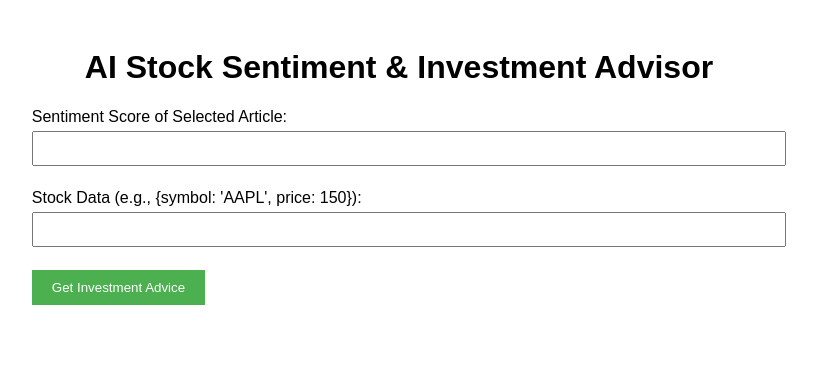
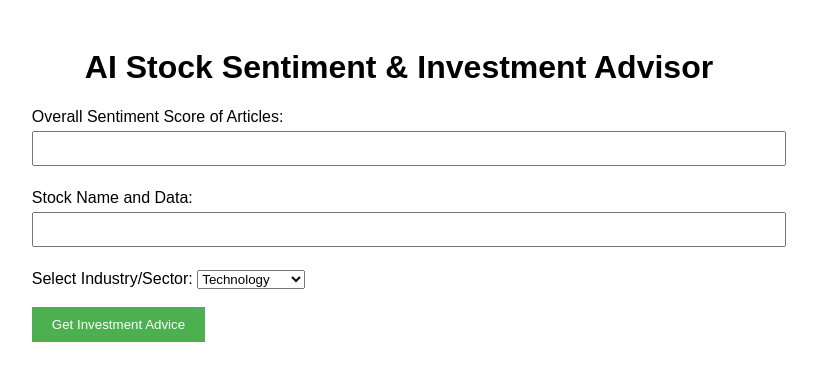
Before and after one commit to bettyp23/AI-Powered-Stock-Sentiment-Investment-Advisor, a Flask app: page / in a window 1280 px wide. Shown: the top 381 px of the page, without its empty margins (241-1058 px from the left). Run offline with Flask 2, Linux system fonts and the light colour scheme.

Commit message:
final changes

```diff
--- a/app.py
+++ b/app.py
@@ -21,9 +21,10 @@ def index():
 def get_advice():
     sentiment_score = request.form['sentiment_score']
     stock_data = request.form['stock_data']
+    sector = request.form['sector']
 
     # Fetch investment advice
-    advice = get_investment_advice(sentiment_score, stock_data)
+    advice = get_investment_advice(sentiment_score, stock_data, sector)
 
     return render_template('advice.html', advice=advice)
 
--- a/templates/index.html
+++ b/templates/index.html
@@ -9,11 +9,23 @@
 <body>
     <h1>AI Stock Sentiment & Investment Advisor</h1>
     <form action="/advice" method="POST">
-        <label for="sentiment_score">Sentiment Score of Selected Article:</label>
+        <label for="sentiment_score">Overall Sentiment Score of Articles:</label>
         <input type="text" id="sentiment_score" name="sentiment_score"><br><br>
 
-        <label for="stock_data">Stock Data (e.g., {symbol: 'AAPL', price: 150}):</label>
+        <label for="stock_data">Stock Name and Data:</label>
         <input type="text" id="stock_data" name="stock_data"><br><br>
+
+        <label for="sector">Select Industry/Sector:</label>
+            <select id="sector" name="sector">
+                <option value="Technology">Technology</option>
+                <option value="Healthcare">Healthcare</option>
+                <option value="Finance">Finance</option>
+                <option value="Energy">Energy</option>
+                <option value="Retail">Retail</option>
+                <option value="Transportation">Transportation</option>
+                <option value="Other">Other</option>
+            </select><br><br>
+
 
         <input type="submit" value="Get Investment Advice">
     </form>
```
Also changed, not shown: stock_sentiment.py (+7 -2 lines), 7 other files.
